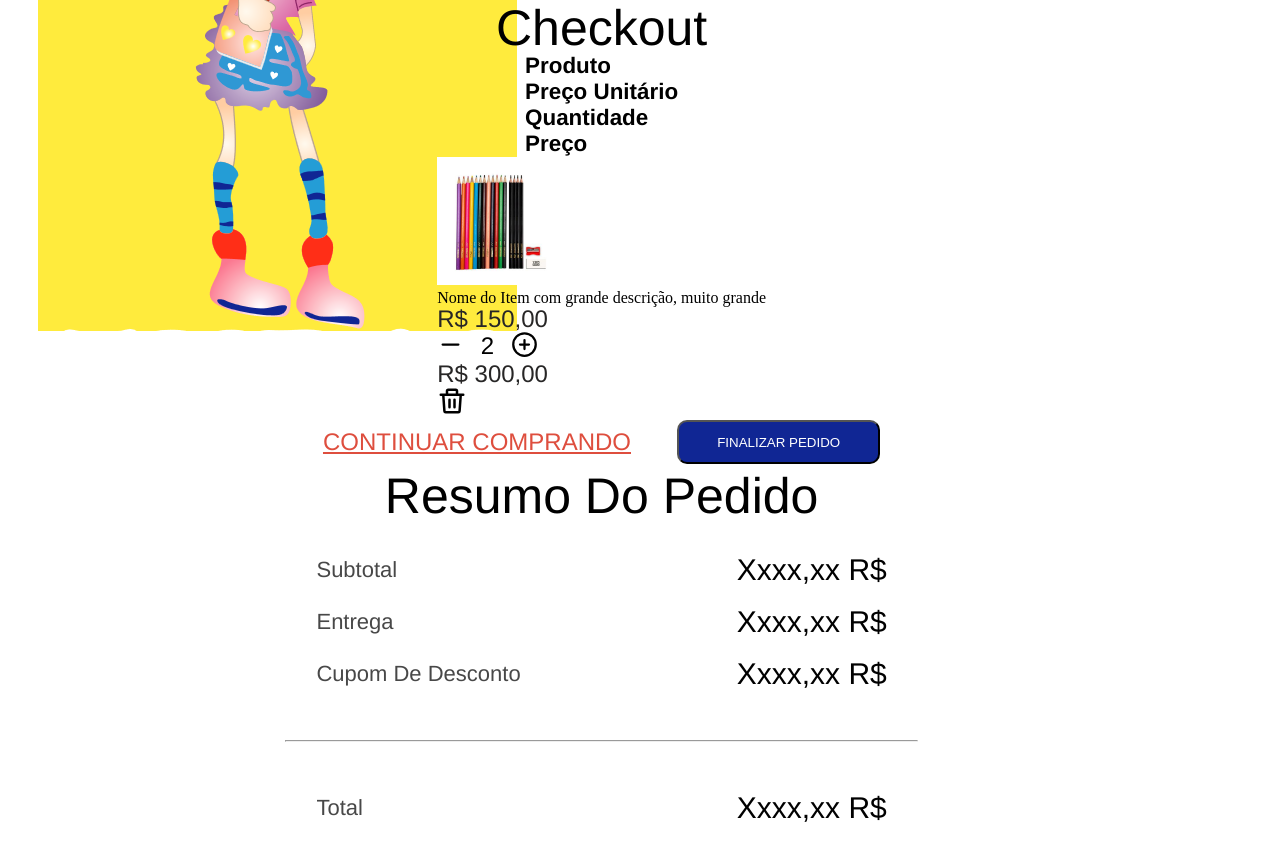
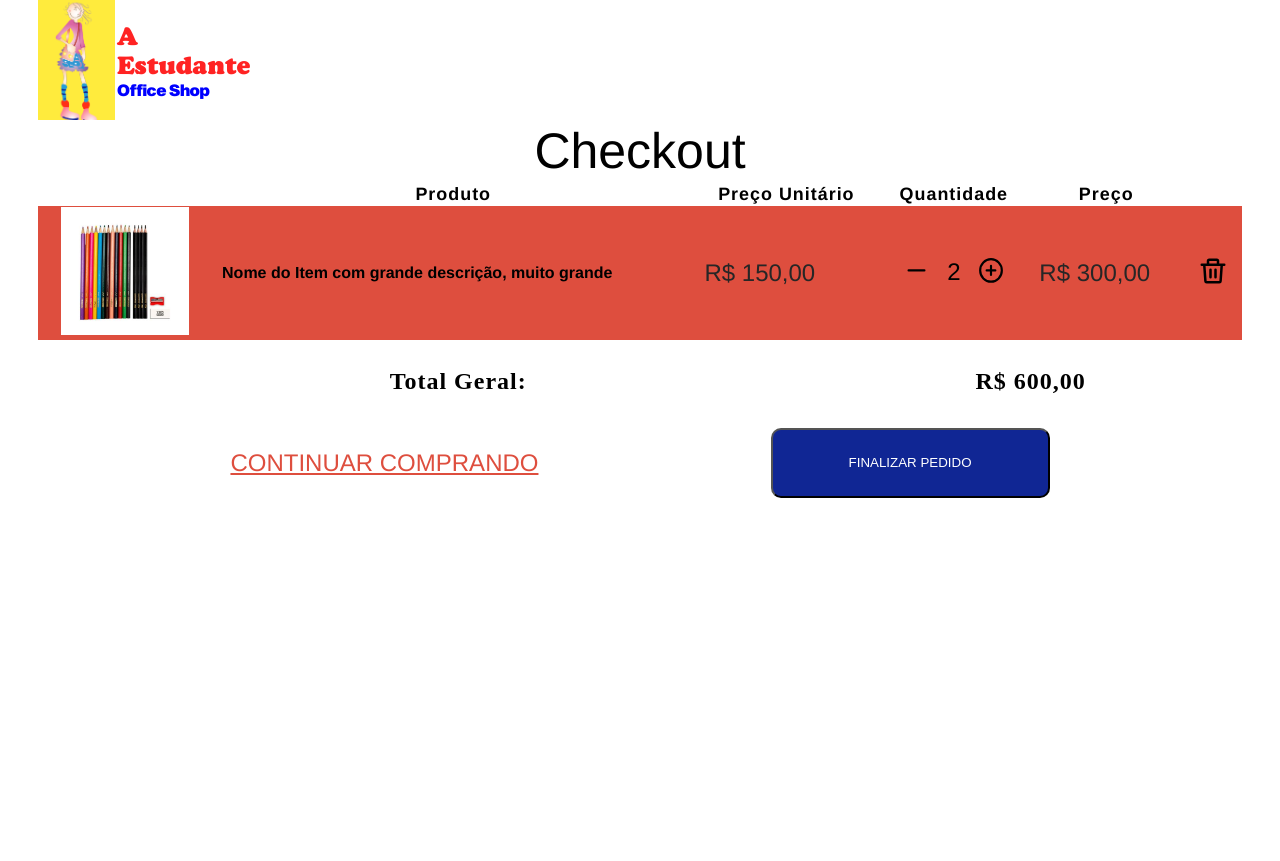
Before and after one commit to GRPeres/AEstudante, a Flask app: template templates/tela-compra.html in a window 1280 px wide. After the commit the page ends 498 px from the top, so only its background shows below. Run offline with Flask 3, Linux system fonts and the light colour scheme; the template is opened without the code that fills it, so the values that code supplies are empty.

Commit message:
Update tela-compra.html

```diff
--- a/templates/tela-compra.html
+++ b/templates/tela-compra.html
@@ -7,11 +7,16 @@
 </head>
 
 <body>
-  <div class="tela-de-compra">
-    <div class="frame-logo"><img class="LOGO-a-ESTUDANTE" src="../static/images/Logo.png" /></div>
-    <div class="divisao">
+  <header class="frame-logo">
+    <img class="LOGO-A-ESTUDANTE" src="../static/images/Logo.png" />
+    <div class="nome-estabelecimento">
+      <p class="nome-principal">A Estudante</p>
+      <p class="subtitulo">Office Shop</p>
+    </div>
+  </header>
 
-      <div class="tabela-produtos">
+  <main class="tela-de-compra">
+    <!--div class="tabela-produtos">
       <div class="tabela-texto">Checkout</div>
       <div class="conjunto-nomeacoes">
         <div class="produto-texto">Produto</div>
@@ -19,6 +24,7 @@
         <div class="produto-texto">Quantidade</div>
         <div class="produto-texto">Preço</div>
       </div>
+
       <div class="lista-produto">
 
         <div class="produto">
@@ -41,58 +47,88 @@
             <img class="icone_maior" src="../static/images/deletar.svg" />
           </button>
         </div>
+      </div>
 
+    </div-->
+
+    <div class="tabela-produtos">
+
+      <p class="tabela-texto">Checkout</p>
+
+      <table>
+
+        <thead>
+          <th></th>
+          <th>
+            <p class="produto-texto">Produto</p>
+          </th>
+          <th>
+            <p class="produto-texto">Preço Unitário</p>
+          </th>
+          <th>
+            <p class="produto-texto">Quantidade</p>
+          </th>
+          <th>
+            <p class="produto-texto">Preço</p>
+          </th>
+          <th></th>
+        </thead>
+
+        <tbody>
+
+          <tr>
+            <td>
+              <img class="image" src="../static/images/Conjunto lapis.jpeg" />
+            </td>
+            <td>
+              <p class="produto-nome">Nome do Item com grande descrição, muito grande</p>
+            </td>
+            <td>
+              <p class="produto-preco">R$ 150,00</p>
+            </td>
+            <td>
+              <div class="conjunto-quantidade">
+                <button class="botao-hidden">
+                  <img class="icone" src="../static/images/retirar.svg" />
+                </button>
+                <p class="quantidade-itens">2</p>
+                <button class="botao-hidden">
+                  <img class="icone" src="../static/images/adicionar.svg" />
+                </button>
               </div>
+            </td>
+            <td>
+              <p class="produto-preco">R$ 300,00</p>
+            </td>
+            <td>
+              <button class="botao-hidden">
+                <img class="icone_maior" src="../static/images/deletar.svg" />
+              </button>
+            </td>
+          </tr>
+
+        </tbody>
+
+        <tfoot>
+          <tr>
+            <td colspan="3">
+              <strong>Total Geral:</strong>
+            </td>
+            <td colspan="2">
+              <strong>R$ 600,00</strong>
+            </td>
+          </tr>
+        </tfoot>
+      </table>
 
       <div class="conjunto-botoes">
         <button class="botao-continuar-compra">CONTINUAR COMPRANDO</button>
-          <button class="botao-finalizar-compra ">FINALIZAR PEDIDO</button>
+        <button class="botao-finalizar-compra">FINALIZAR PEDIDO</button>
+      </div>
     </div>
 
+  </main>
 
-      </div>
-
-      <div class="tabela-preco">
-
-        <div class="tabela-texto">Resumo Do Pedido</div>
-
-        <div class="preco-formato">
-
-          <div class="conjunto-conjunto-preco">
-
-            <div class="conjunto-preco">
-              <div class="preco-texto">Subtotal</div>
-              <div class="preco-valor">Xxxx,xx R$</div>
-            </div>
-
-            <div class="conjunto-preco">
-              <div class="preco-texto">Entrega</div>
-              <div class="preco-valor">Xxxx,xx R$</div>
-            </div>
-
-            <div class="conjunto-preco">
-              <div class="preco-texto">Cupom De Desconto</div>
-              <div class="preco-valor">Xxxx,xx R$</div>
-            </div>
-
-          </div>
-
-          <hr class="linha" />
-
-          <div class="conjunto-conjunto-preco">
-
-            <div class="conjunto-preco">
-              <div class="preco-texto">Total</div>
-              <div class="preco-valor">Xxxx,xx R$</div>
-            </div>
-
-          </div>
-
-        </div>
-
-      </div>
-    </div>
-  </div>
 </body>
 
 </html>
```
Lines whose indentation alone changed are shown as unchanged.
